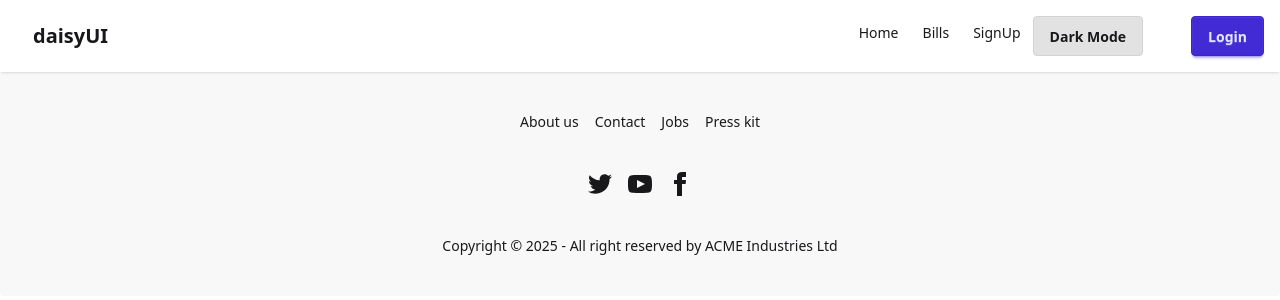
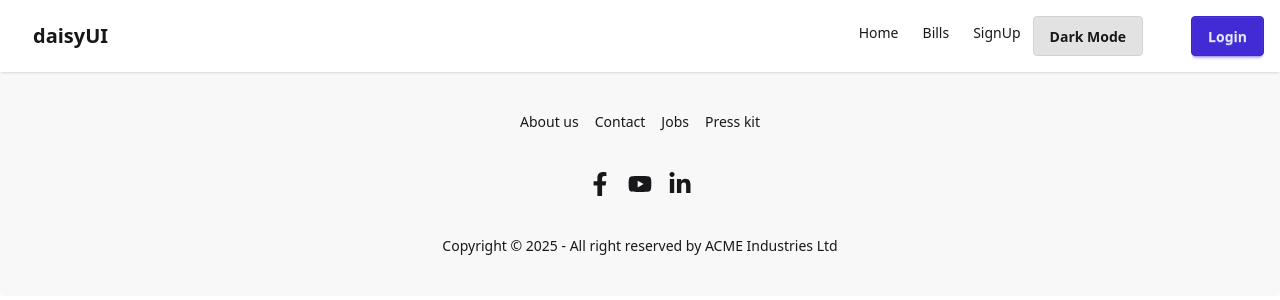
Before and after one commit to mahadi5272/utility-bill-management-client, a React (Vite) app: page / in a window 1280 px wide. Shown: the top 300 px of the page. Built offline with nearby package versions, Linux system fonts and the light colour scheme; no server answers.

Commit message:
added animation

```diff
--- a/package.json
+++ b/package.json
@@ -12,9 +12,11 @@
   "dependencies": {
     "@tailwindcss/vite": "^4.1.17",
     "firebase": "^12.5.0",
+    "framer-motion": "^12.23.24",
     "jspdf": "^3.0.3",
     "jspdf-autotable": "^5.0.2",
     "react": "^19.1.1",
+    "react-awesome-reveal": "^4.3.1",
     "react-dom": "^19.1.1",
     "react-icons": "^5.5.0",
     "react-router": "^7.9.5",
--- a/src/component/Footer.jsx
+++ b/src/component/Footer.jsx
@@ -1,51 +1,48 @@
 import React from "react";
+import { FaFacebookF, FaYoutube, FaLinkedinIn } from "react-icons/fa";
 
 const Footer = () => {
   return (
     <footer className="footer footer-horizontal footer-center bg-base-200 text-base-content rounded p-10">
+      {/* Navigation Links */}
       <nav className="grid grid-flow-col gap-4">
-        <a className="link link-hover">About us</a>
-        <a className="link link-hover">Contact</a>
-        <a className="link link-hover">Jobs</a>
-        <a className="link link-hover">Press kit</a>
+        <a className="link link-hover" href="/about">About us</a>
+        <a className="link link-hover" href="/contact">Contact</a>
+        <a className="link link-hover" href="/jobs">Jobs</a>
+        <a className="link link-hover" href="/press-kit">Press kit</a>
       </nav>
+
+      {/* Social Icons */}
       <nav>
         <div className="grid grid-flow-col gap-4">
-          <a>
-            <svg
-              xmlns="http://www.w3.org/2000/svg"
-              width="24"
-              height="24"
-              viewBox="0 0 24 24"
-              className="fill-current"
-            >
-              <path d="M24 4.557c-.883.392-1.832.656-2.828.775 1.017-.609 1.798-1.574 2.165-2.724-.951.564-2.005.974-3.127 1.195-.897-.957-2.178-1.555-3.594-1.555-3.179 0-5.515 2.966-4.797 6.045-4.091-.205-7.719-2.165-10.148-5.144-1.29 2.213-.669 5.108 1.523 6.574-.806-.026-1.566-.247-2.229-.616-.054 2.281 1.581 4.415 3.949 4.89-.693.188-1.452.232-2.224.084.626 1.956 2.444 3.379 4.6 3.419-2.07 1.623-4.678 2.348-7.29 2.04 2.179 1.397 4.768 2.212 7.548 2.212 9.142 0 14.307-7.721 13.995-14.646.962-.695 1.797-1.562 2.457-2.549z"></path>
-            </svg>
+          <a
+            href="https://www.facebook.com/your-profile" // তোমার ফেসবুক প্রোফাইল link
+            target="_blank"
+            rel="noopener noreferrer"
+            className="text-2xl hover:text-blue-600"
+          >
+            <FaFacebookF />
           </a>
-          <a>
-            <svg
-              xmlns="http://www.w3.org/2000/svg"
-              width="24"
-              height="24"
-              viewBox="0 0 24 24"
-              className="fill-current"
-            >
-              <path d="M19.615 3.184c-3.604-.246-11.631-.245-15.23 0-3.897.266-4.356 2.62-4.385 8.816.029 6.185.484 8.549 4.385 8.816 3.6.245 11.626.246 15.23 0 3.897-.266 4.356-2.62 4.385-8.816-.029-6.185-.484-8.549-4.385-8.816zm-10.615 12.816v-8l8 3.993-8 4.007z"></path>
-            </svg>
+          <a
+            href="https://www.youtube.com/your-channel" // তোমার ইউটিউব link
+            target="_blank"
+            rel="noopener noreferrer"
+            className="text-2xl hover:text-red-600"
+          >
+            <FaYoutube />
           </a>
-          <a>
-            <svg
-              xmlns="http://www.w3.org/2000/svg"
-              width="24"
-              height="24"
-              viewBox="0 0 24 24"
-              className="fill-current"
-            >
-              <path d="M9 8h-3v4h3v12h5v-12h3.642l.358-4h-4v-1.667c0-.955.192-1.333 1.115-1.333h2.885v-5h-3.808c-3.596 0-5.192 1.583-5.192 4.615v3.385z"></path>
-            </svg>
+          <a
+            href="https://www.linkedin.com/in/your-profile" // তোমার লিঙ্কডইন link
+            target="_blank"
+            rel="noopener noreferrer"
+            className="text-2xl hover:text-blue-700"
+          >
+            <FaLinkedinIn />
           </a>
         </div>
       </nav>
+
+      {/* Copyright */}
       <aside>
         <p>
           Copyright © {new Date().getFullYear()} - All right reserved by ACME
--- a/src/pages/Home.jsx
+++ b/src/pages/Home.jsx
@@ -4,13 +4,16 @@ import Banner from "./Banner";
 import Cetagory from "./Cetagory";
 import { useContext, useEffect } from "react";
 import { AuthContext } from "../routes/AuthProvider";
+import { Fade, Slide } from "react-awesome-reveal";
 
 const Home = () => {
-  useEffect(()=>{
-    document.title = "Home | UBM System"
-  },[])
+  useEffect(() => {
+    document.title = "Home | UBM System";
+  }, []);
+
   const bill = useLoaderData();
   const { loading } = useContext(AuthContext);
+
   if (loading) {
     return (
       <div className="flex justify-center items-center h-[60px] bg-black text-white">
@@ -21,22 +24,33 @@ const Home = () => {
   }
 
   console.log(bill);
+
   return (
     <div>
+      <Fade>
         <Banner />
+      </Fade>
+
+      <Fade direction="up" cascade>
         <Cetagory />
+      </Fade>
 
       {/* Recent Bills Section */}
-      <div className="grid  gap-6 p-20 md:grid-cols-3 ">
+      <section className="grid gap-6 p-20 md:grid-cols-3">
         {bill.map((bill) => (
-          <BillCard bill={bill} key={bill._id} />
+          <Slide key={bill._id} direction="up" triggerOnce>
+            <BillCard bill={bill} />
+          </Slide>
         ))}
-      </div>
+      </section>
 
       {/* ----------------- Extra Section 1: How It Works ----------------- */}
-      <section className="py-20 ">
+      <section className="py-20">
+        <Fade>
           <h2 className="text-3xl font-bold text-center mb-10">How It Works</h2>
+        </Fade>
         <div className="grid md:grid-cols-3 gap-6 max-w-6xl mx-auto px-4">
+          <Slide direction="up" cascade>
             <div className="p-6 bg-gray-100 rounded-xl text-center shadow-md">
               <h3 className="text-xl font-semibold mb-2">Select Bill Type</h3>
               <p>Choose your category: Electricity, Gas, Water, or Internet.</p>
@@ -49,15 +63,19 @@ const Home = () => {
               <h3 className="text-xl font-semibold mb-2">Make Payment</h3>
               <p>Pay securely online and get your receipt instantly.</p>
             </div>
+          </Slide>
         </div>
       </section>
 
       {/* ----------------- Extra Section 2: Testimonials ----------------- */}
-      <section className="py-20 ">
+      <section className="py-20">
+        <Fade>
           <h2 className="text-3xl font-bold text-center mb-10">
             What Our Users Say
           </h2>
+        </Fade>
         <div className="grid md:grid-cols-3 gap-6 max-w-6xl mx-auto px-4">
+          <Slide direction="up" cascade>
             <div className="bg-white p-6 rounded-xl shadow text-center">
               <p className="italic text-gray-700 mb-3">
                 “Paying my electricity and water bills online has never been this
@@ -77,6 +95,7 @@ const Home = () => {
               </p>
               <h4 className="font-semibold">Amina</h4>
             </div>
+          </Slide>
         </div>
       </section>
     </div>
--- a/src/pages/MyPayBills.jsx
+++ b/src/pages/MyPayBills.jsx
@@ -172,7 +172,7 @@ const MyPayBills = () => {
                       </button>
                       <button
                         onClick={() => openDeleteModal(bill)}
-                        className="bg-red-500 text-shadow-white px-3 py-1 rounded hover:bg-red-600"
+                        className="bg-red-500 text-whit px-3 py-1 rounded hover:bg-red-600"
                       >
                         Delete
                       </button>
```
Also changed, not shown: 1 other file (tests, documents, lock files or other folders). Lines whose indentation alone changed are shown as unchanged.
